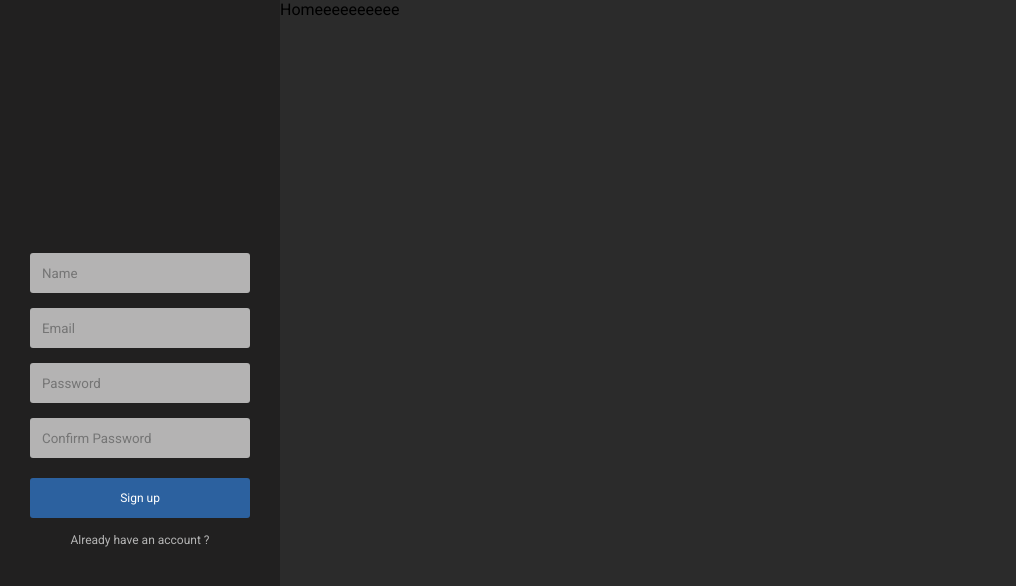
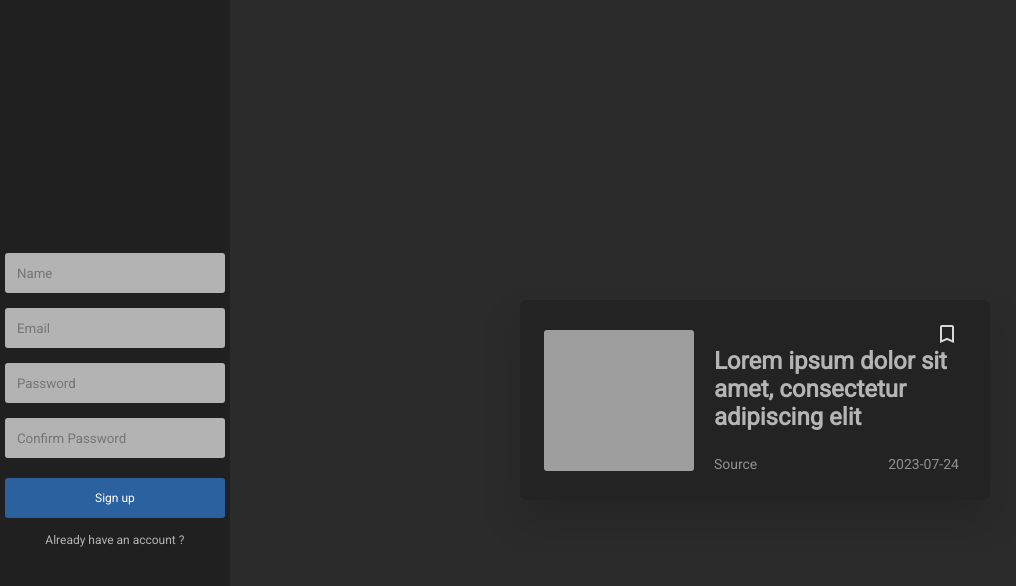
Before and after one commit to emreimamoglu/news-aggregator, a Next.js app in the folder frontend/: page / in a window 1280 px wide. Shown: the top 586 px of the page, without its empty margins (0-1016 px from the left). Built offline with nearby package versions, Linux system fonts and the light colour scheme; grey boxes are pictures that could not be loaded.

Commit message:
feat(ui) : add article card

```diff
--- a/frontend/package.json
+++ b/frontend/package.json
@@ -9,6 +9,10 @@
     "lint": "next lint"
   },
   "dependencies": {
+    "@emotion/react": "^11.11.1",
+    "@emotion/styled": "^11.11.0",
+    "@mui/icons-material": "^5.14.1",
+    "@mui/material": "^5.14.2",
     "@types/node": "20.4.2",
     "@types/react": "18.2.15",
     "@types/react-dom": "18.2.7",
--- a/frontend/src/components/ArticleCard/index.tsx
+++ b/frontend/src/components/ArticleCard/index.tsx
@@ -0,0 +1,26 @@
+import { ArticleCardProps } from "@/interfaces";
+import BookmarkBorderOutlinedIcon from '@mui/icons-material/BookmarkBorderOutlined';
+import styles from './styles.module.scss';
+import { IconButton } from "@mui/material";
+
+const ArticleCard = ({ article }: ArticleCardProps) => {
+    return (
+        <div className={styles.card}>
+            <img src={article.imate_url} className={styles.cardImage} alt="article photo" />
+            <div className={styles.cardBody}>
+                <div className={styles.bookmark}>
+                    <IconButton>
+                        <BookmarkBorderOutlinedIcon />
+                    </IconButton>
+                </div>
+                <h5 className={styles.title}>{article.title}</h5>
+                <div className={styles.info}>
+                    <p className={styles.infoText}>{article.source}</p>
+                    <p className={styles.infoText}>{article.published_at}</p>
+                </div>
+            </div>
+        </div>
+    );
+};
+
+export default ArticleCard;
--- a/frontend/src/components/ArticleCard/styles.module.scss
+++ b/frontend/src/components/ArticleCard/styles.module.scss
@@ -0,0 +1,63 @@
+.card {
+    width: 470px;
+    height: 200px;
+    background-color: var(--article-card-background-color);
+    border-radius: 7px;
+    box-shadow: 0px 20px 40px 0px rgba(0, 0, 0, 0.15);
+    display: flex;
+    align-items: center;
+
+    .cardImage {
+        width: 100%;
+        height: 100%;
+        border-radius: 3;
+        object-fit: cover;
+        width: 150px;
+        height: 141px;
+        border-radius: 3px;
+        margin-inline-start: 24px;
+    }
+
+    .cardBody {
+        width: 245px;
+        height: 156px;
+        margin-inline-start: 20px;
+
+        .bookmark {
+            display: flex;
+            justify-content: flex-end;
+            align-items: center;
+            margin-block-end: 1px;
+
+            button {
+                width: 24px;
+                height: 24px;
+            }
+
+            svg {
+                color: var(--bookmark-icon-color);
+                width: 24px;
+                height: 24px;
+            }
+        }
+
+        h5 {
+            color: var(--text-primary-low-emphasis);
+            font-size: 1.5rem;
+            font-weight: 600;
+            height: 84px;
+        }
+
+        .info {
+            display: flex;
+            justify-content: space-between;
+            align-items: center;
+            margin-block-start: 25px;
+
+            .infoText {
+                font-size: 0.875rem;
+                color: var(--text-primary-super-low-emphasis);
+            }
+        }
+    }
+}
--- a/frontend/src/components/Layout/styles.module.scss
+++ b/frontend/src/components/Layout/styles.module.scss
@@ -1,7 +1,12 @@
-.container{
-   display: flex;
+.container {
+    display: flex;
+    width: 100%;
 
-   @media screen and (max-width: 600px) {
+    @media screen and (max-width: 600px) {
         flex-direction: column-reverse;
-   }
+    }
+
+    main{
+        width: 100%;
+    }
 }
--- a/frontend/src/styles/globals.scss
+++ b/frontend/src/styles/globals.scss
@@ -2,12 +2,16 @@
 
 :root {
 --main-background-color : #2B2B2B;
---text-primary : #D9D9D9CC;
+--text-primary-low-emphasis : rgba(217, 217, 217, 0.80);
+--text-primary-super-low-emphasis : rgba(217, 217, 217, 0.60);
+--text-primary-high-emphasis : rgba(217, 217, 217, 1);
+--bookmark-icon-color : rgba(217, 217, 217, 1);
 --side-bar-color : #212020;
 --side-bar-input-color : #D9D9D9CC;
 --side-bar-placeholder-text-color : rgba(0, 0, 0, 0.45);
 --side-bar-button-color : #2C619F;
 --side-bar-form-question-color : rgba(217, 217, 217, 0.80);
+--article-card-background-color : rgba(33, 32, 32, 0.70);
 }
 
 * {
--- a/frontend/src/views/Home/index.tsx
+++ b/frontend/src/views/Home/index.tsx
@@ -1,6 +1,21 @@
+import ArticleCard from "@/components/ArticleCard";
+
 const Home = () => {
     return (
-        <>Homeeeeeeeeee</>
+        <div style={{width:'100%',height:'100%',display:'flex',justifyContent:'center',alignItems: 'center'}}>
+        <ArticleCard article={{
+            id: "1",
+            title: "Lorem ipsum dolor sit amet, consectetur adipiscing elit",
+            description: "Desccccccc",
+            content: "contttttttttt",
+            author: "Authoooooooor",
+            category: "Cateeeeeeeeeeeegory",
+            source: "Source",
+            url: "",
+            imate_url: "https://trendjackers.com/wp-content/uploads/2017/01/People-Per-Hour-How-To-Succeed-As-A-New-Freelancer.jpg",
+            published_at: "2023-07-24"
+        }}/>
+        </div>
     )
 };
 
```
Also changed, not shown: frontend/src/interfaces/index.ts (+17 -0 lines), 1 other file (tests, documents, lock files or other folders).
